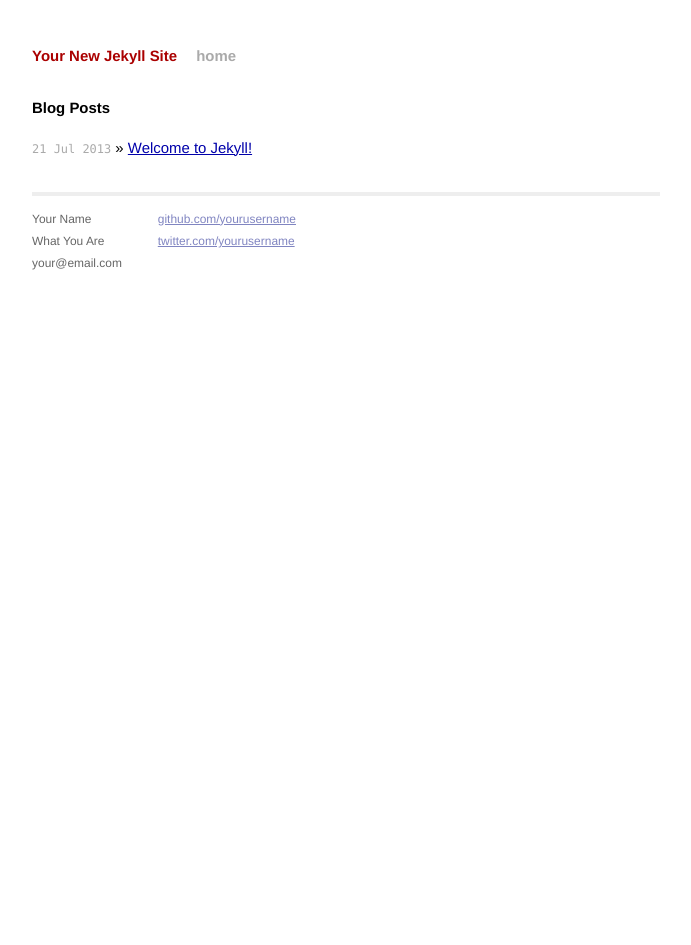
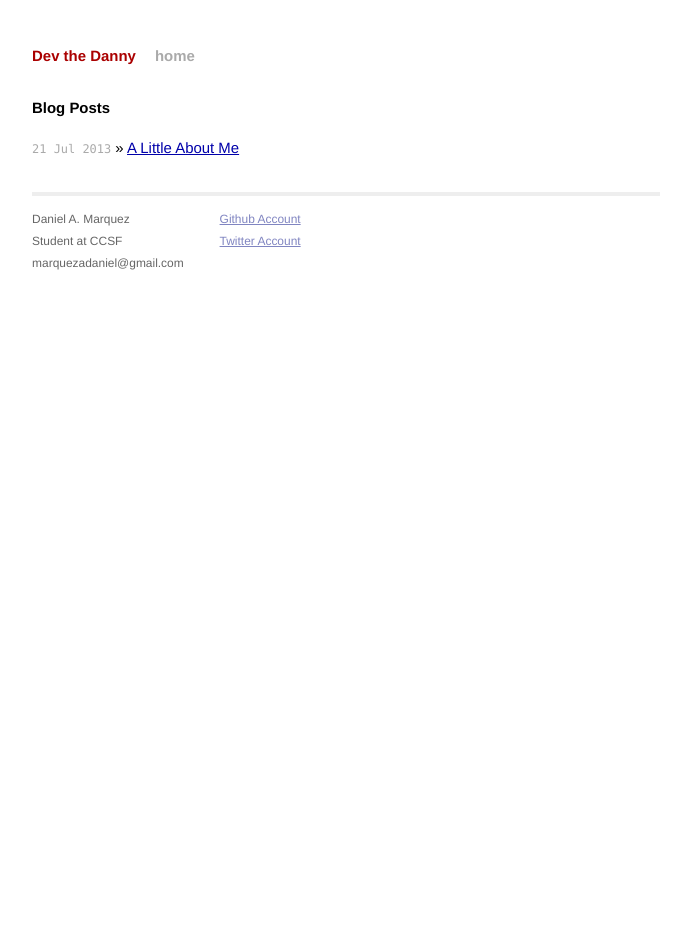
Before and after one commit to dmarquezz/dmarquezz.github.io, a Jekyll site: the page built from index.html, in a window 1280 px wide. Shown: the whole page, without its empty margins (294-985 px from the left). Built offline with Jekyll 4.4.1, drawn with Linux system fonts in a browser that asks for light colours.

Commit message:
Adding first post
Also added blog title and personal footer info to the default layout.

```diff
--- a/_config.yml
+++ b/_config.yml
@@ -1,2 +1,2 @@
-name: Your New Jekyll Site
+name: Dev the Danny
 pygments: true
--- a/_layouts/default.html
+++ b/_layouts/default.html
@@ -27,15 +27,15 @@
             <div class="footer">
               <div class="contact">
                 <p>
-                  Your Name<br />
-                  What You Are<br />
-                  your@email.com
+                  Daniel A. Marquez<br />
+                  Student at CCSF<br />
+                  marquezadaniel@gmail.com
                 </p>
               </div>
               <div class="contact">
                 <p>
-                  <a href="http://github.com/yourusername/">github.com/yourusername</a><br />
-                  <a href="http://twitter.com/yourusername/">twitter.com/yourusername</a><br />
+                  <a href="http://github.com/dmarquezz/">Github Account</a><br />
+                  <a href="https://twitter.com/dmarquezzzz">Twitter Account</a><br />
                 </p>
               </div>
             </div>
```
Also changed, not shown: _posts/2013-07-21-a-little-about-me.markdown (added, +22 -0 lines), _posts/2013-07-21-welcome-to-jekyll.markdown (deleted, +0 -24 lines), 1 other file.
